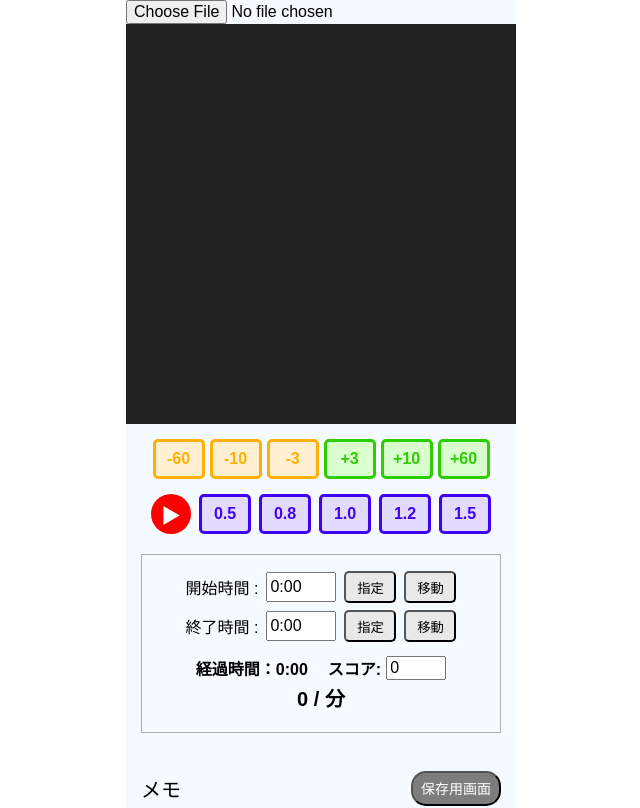
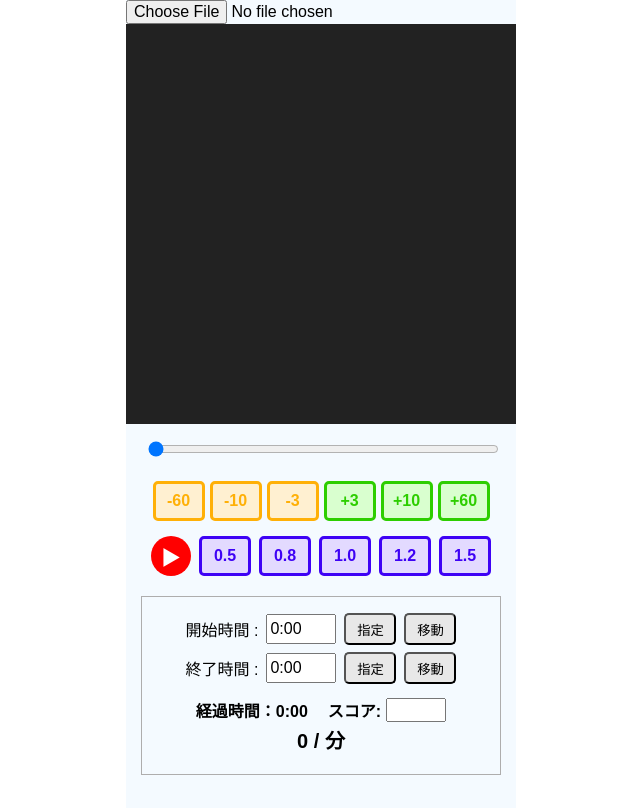
Before and after one commit to iiinu82/react-movie-player, a React (Vite) app: page / in a window 1280 px wide. Shown: the top 808 px of the page, without its empty margins (319-959 px from the left). Built offline with nearby package versions, Linux system fonts and the light colour scheme.

Commit message:
シークバー実装

```diff
--- a/src/App.css
+++ b/src/App.css
@@ -34,6 +34,15 @@ textarea {
   width: 100%;
   height: 100%;
   object-fit: contain;
+}
+
+.seekBar {
+  width: 90%;
+  margin: 0 auto 20px;
+}
+
+.seekBar input {
+  width: 100%;
 }
 
 .playPauseButton {
@@ -223,6 +232,7 @@ textarea {
   background-color: white;
   border-radius: 10px;
   position: relative;
+  line-height: 1.8;
 }
 
 .flexbox {
@@ -234,7 +244,7 @@ textarea {
   font-weight: bold;
   margin-left: 10px;
   font-size: 18px;
-  color: #00a118;
+  color: #007d13;
 }
 
 .modalContent button {
--- a/src/App.jsx
+++ b/src/App.jsx
@@ -4,13 +4,15 @@ import "./App.css";
 function App() {
   const videoRef = useRef(null);
   const [videoUrl, setVideoUrl] = useState("");
+  const [currentTime, setCurrentTime] = useState(0);
   const [startTime, setStartTime] = useState(0);
   const [endTime, setEndTime] = useState(0);
   const [isPlaying, setIsPlaying] = useState(false);
-  const [score, setScore] = useState(0);
+  const [score, setScore] = useState("");
   const [showModal, setShowModal] = useState(false);
   const [videoName, setVideoName] = useState("");
   const [memo, setMemo] = useState("");
+  const [duration, setDuration] = useState(0);
 
   // 動画を選択する関数
   const handleVideoChange = (event) => {
@@ -27,6 +29,7 @@ function App() {
   const handleLoadedMetadata = () => {
     if (videoRef.current) {
       setEndTime(videoRef.current.duration);
+      setDuration(videoRef.current.duration);
     }
   };
 
@@ -45,9 +48,16 @@ function App() {
 
   // 秒数シークの関数
   const handleSeek = (seconds) => {
-    if (videoRef.current) {
-      videoRef.current.currentTime += seconds;
-    }
+    const newTime = Math.max(
+      0,
+      Math.min(
+        videoRef.current.duration,
+        videoRef.current.currentTime + seconds,
+      ),
+    );
+
+    videoRef.current.currentTime = newTime;
+    setCurrentTime(newTime);
   };
 
   // 動画再生スピードの関数
@@ -95,15 +105,30 @@ function App() {
         <div className="movieScreen">
           {videoUrl && (
             <video
+              onClick={handlePlayPause}
               ref={videoRef}
               src={videoUrl}
-              controls
               playsInline
               onLoadedMetadata={handleLoadedMetadata}
+              onTimeUpdate={() => setCurrentTime(videoRef.current.currentTime)}
+              onPlay={() => setIsPlaying(true)}
+              onPause={() => setIsPlaying(false)}
             />
           )}
         </div>
-
+        <div className="seekBar">
+          <input
+            type="range"
+            min="0"
+            max={duration}
+            value={currentTime}
+            onChange={(e) => {
+              const time = Number(e.target.value);
+              setCurrentTime(time);
+              videoRef.current.currentTime = time;
+            }}
+          />
+        </div>
         <div className="seekButtonArea">
           <button className="seekButton" onClick={() => handleSeek(-60)}>
             -60
```
